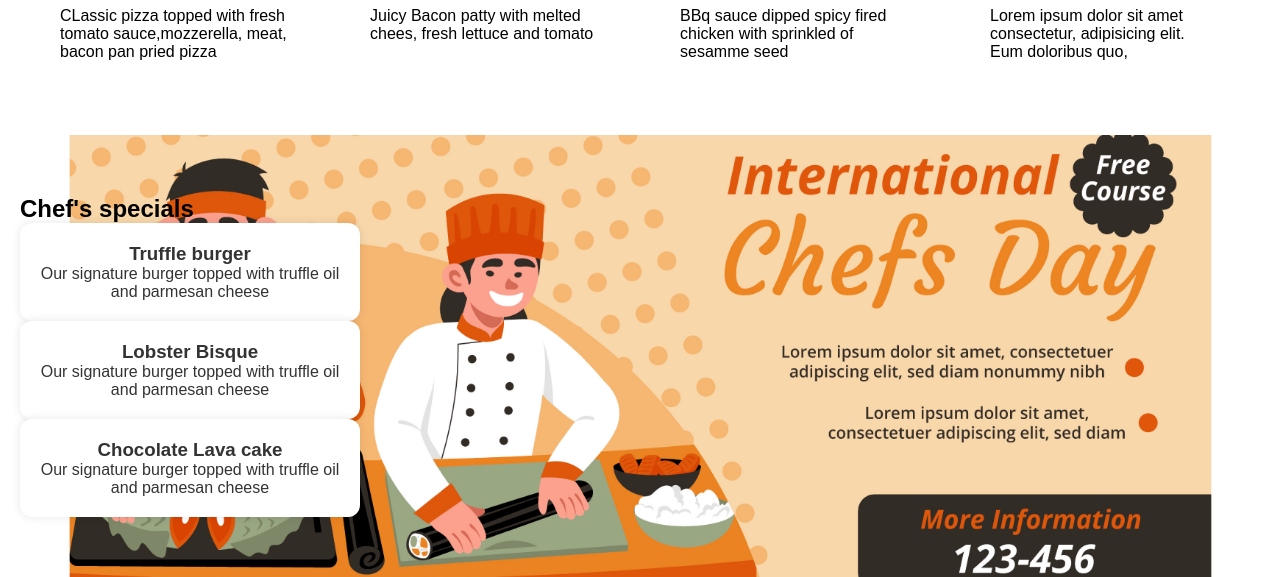
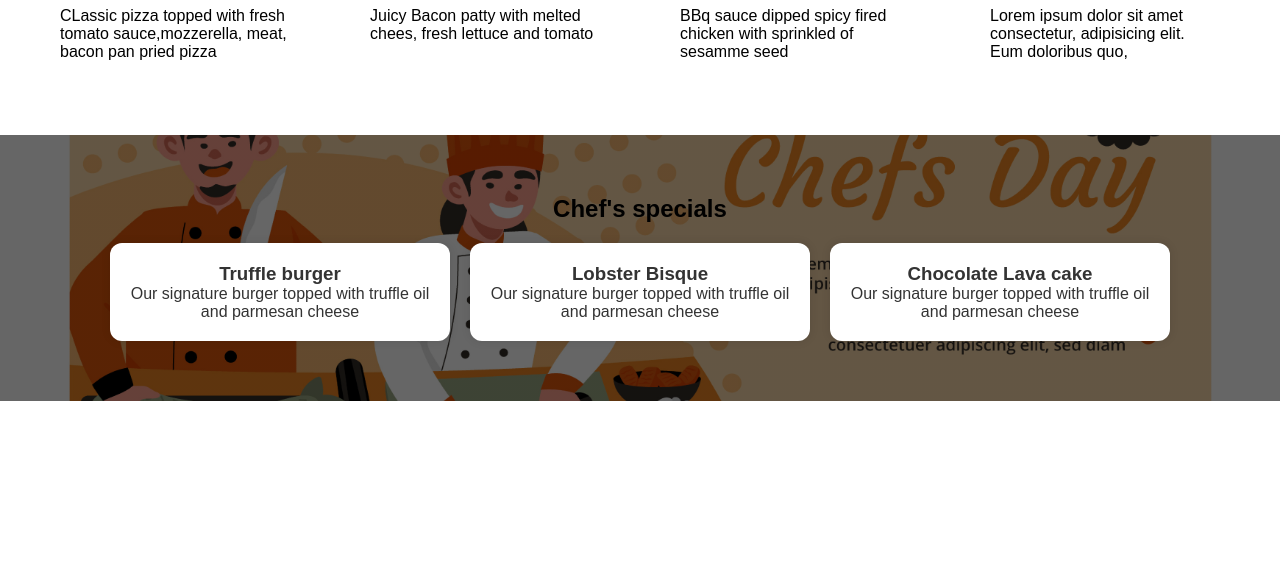
Before and after one commit to Arg-sq/A18FoodwebV2, a plain HTML site: page index.html in a window 1280 px wide. Shown: the part 1228-1805 px from the top of the page. After the commit the page ends 1629 px from the top, so only its background shows below. Drawn offline with Linux system fonts and the light colour scheme.

Commit message:
feat overlay add

```diff
--- a/index.html
+++ b/index.html
@@ -65,10 +65,18 @@
             padding: 0 40px;
         }
         .special-section{
-            background: url(./images/banner.jpg);
+            background: linear-gradient(0deg, rgba(0, 0, 0, 0.60) 0%, rgba(0, 0, 0, 0.60) 100%), url(./images/banner.jpg);
+            /* background: url(./images/banner.jpg); */
             background-position: center center;
             background-size: cover;
             padding: 60px 20px;
+            overlay:rgba(0,0,0,0.9);
+        }
+        .special-container{
+            display:flex;
+            flex-wrap: wrap;
+            justify-content: center;
+            gap:20px;
         }
         .special-item{
             background: white;
@@ -80,7 +88,8 @@
             text-align: center;
         }
         .special-section h2{
-
+text-align: center;
+margin-bottom: 20px;
         }
     </style>
 </head>
```
